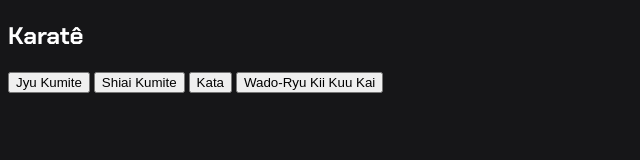
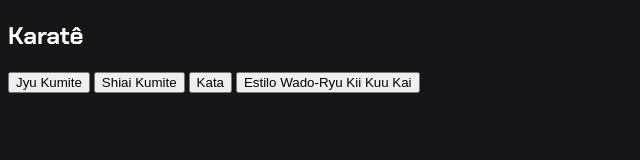
Before and after one commit to Gabrielmarshal/projeto-de-vida-3, a plain HTML site: page index.html in a window 1280 px wide. Shown: the whole page, without its empty margins (0-640 px from the left). Drawn offline with Linux system fonts and the light colour scheme.

Commit message:
commit change

```diff
--- a/index.html
+++ b/index.html
@@ -15,7 +15,7 @@
             <button class="botoes">Jyu Kumite</button>
             <button class="botoes">Shiai Kumite</button>
             <button class="botoes">Kata</button>
-            <button class="botoes">Wado-Ryu Kii Kuu Kai</button>
+            <button class="botoes"> Estilo Wado-Ryu Kii Kuu Kai</button>
           </buttons>
         </div>
     </section>
```
